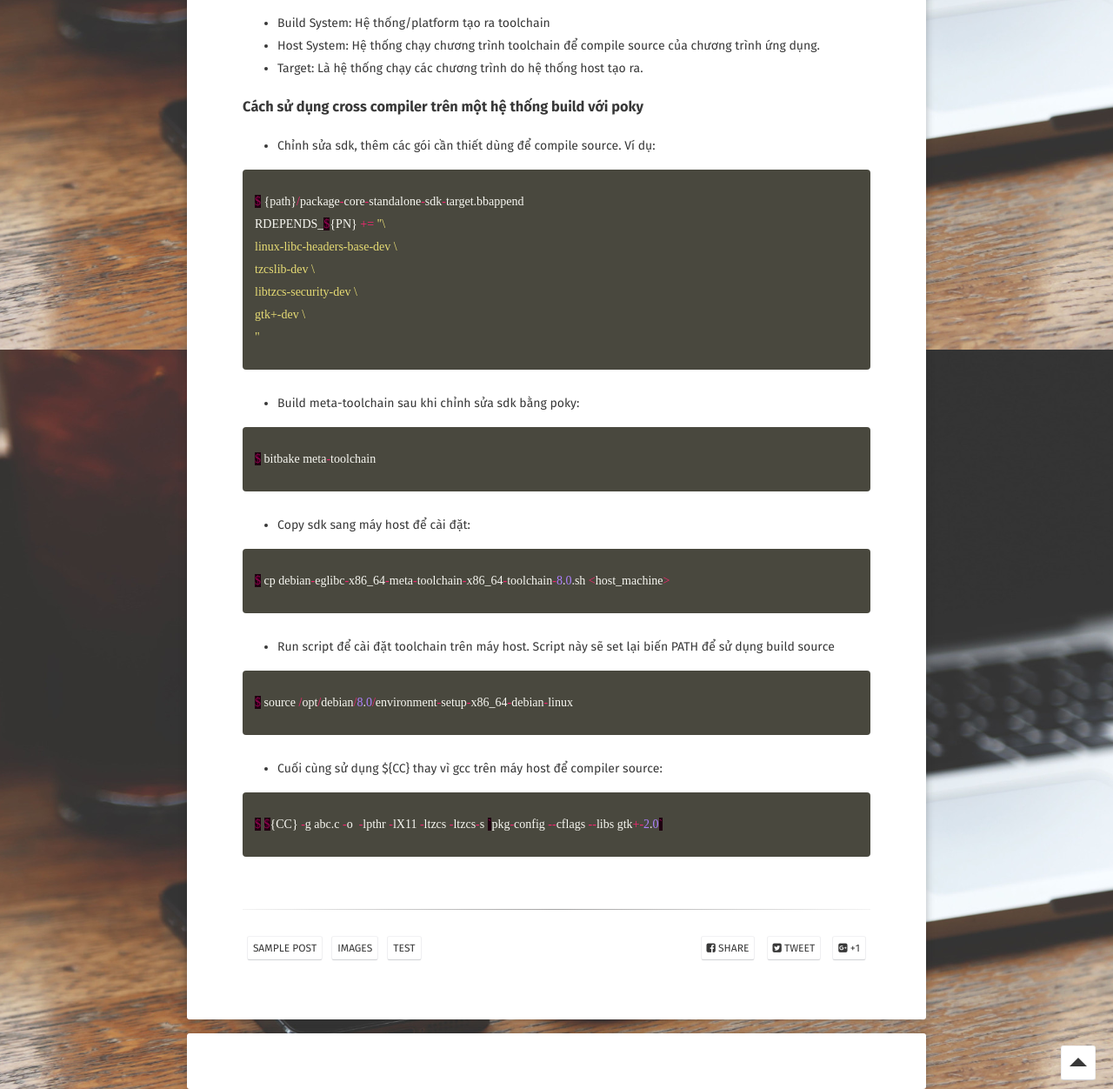
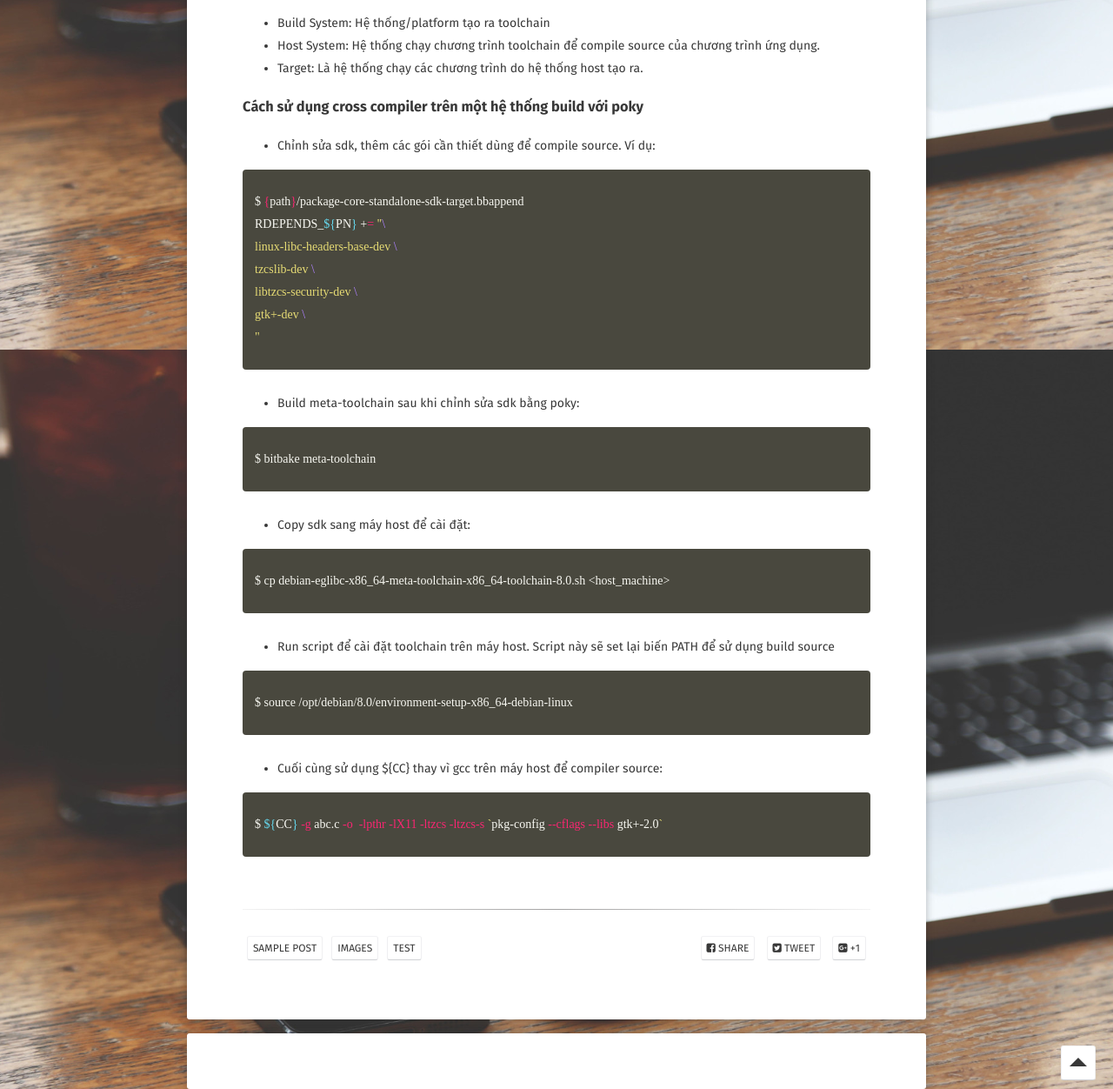
Before and after one commit to redsiren204/redsiren204.github.io, a Jekyll site: the page built from _posts/2017-06-27-cross-compiler.md, in a window 1280 px wide and 1400 px high, scrolled down 2150 px. Shown: the part 148-1400 px from the top of the window at 87% size. Built offline with Jekyll 4.4.1, drawn with Linux system fonts in a browser that asks for light colours; some web fonts are replaced; comment, search, counter and statistics services are not loaded.

Commit message:
Correct syntax
Signed-off-by: Tran Van Tam <redsiren204@gmail.com>

```diff
--- a/_posts/2017-06-27-cross-compiler.md
+++ b/_posts/2017-06-27-cross-compiler.md
@@ -54,7 +54,7 @@ Quá trình tạo và sử dụng Toolchain gồm 3 thành phần:
 ### Cách sử dụng cross compiler trên một hệ thống build với poky
 
 * Chỉnh sửa sdk, thêm các gói cần thiết dùng để compile source. Ví dụ:
-{% highlight c %}
+{% highlight sh %}
 $ {path}/package-core-standalone-sdk-target.bbappend
 RDEPENDS_${PN} += "\
 linux-libc-headers-base-dev \
@@ -64,18 +64,18 @@ gtk+-dev \
 "
 {% endhighlight %}
 * Build meta-toolchain sau khi chỉnh sửa sdk bằng poky:
-{% highlight c %}
+{% highlight sh %}
 $ bitbake meta-toolchain
 {% endhighlight %}
 * Copy sdk sang máy host để cài đặt:
-{% highlight c %}
+{% highlight sh %}
 $ cp debian-eglibc-x86_64-meta-toolchain-x86_64-toolchain-8.0.sh <host_machine>
 {% endhighlight %}
 * Run script để cài đặt toolchain trên máy host. Script này sẽ set lại biến PATH để sử dụng build source
-{% highlight c %}
+{% highlight sh %}
 $ source /opt/debian/8.0/environment-setup-x86_64-debian-linux
 {% endhighlight %}
 * Cuối cùng sử dụng ${CC} thay vì gcc trên máy host để compiler source:
-{% highlight c %}
+{% highlight sh %}
 $ ${CC} -g abc.c -o  -lpthr -lX11 -ltzcs -ltzcs-s `pkg-config --cflags --libs gtk+-2.0`
 {% endhighlight %}
```
Also changed, not shown: 2 other files.
